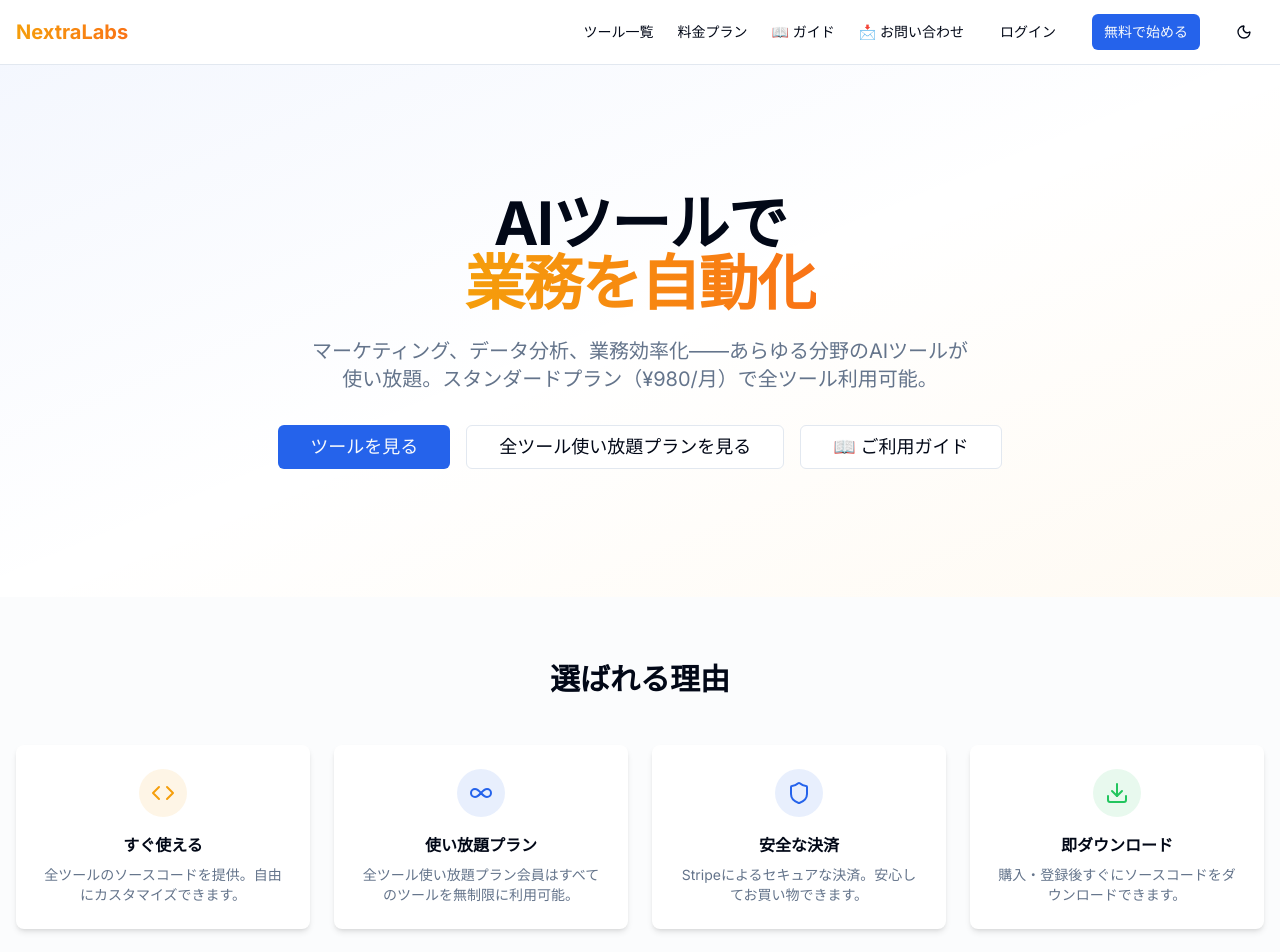
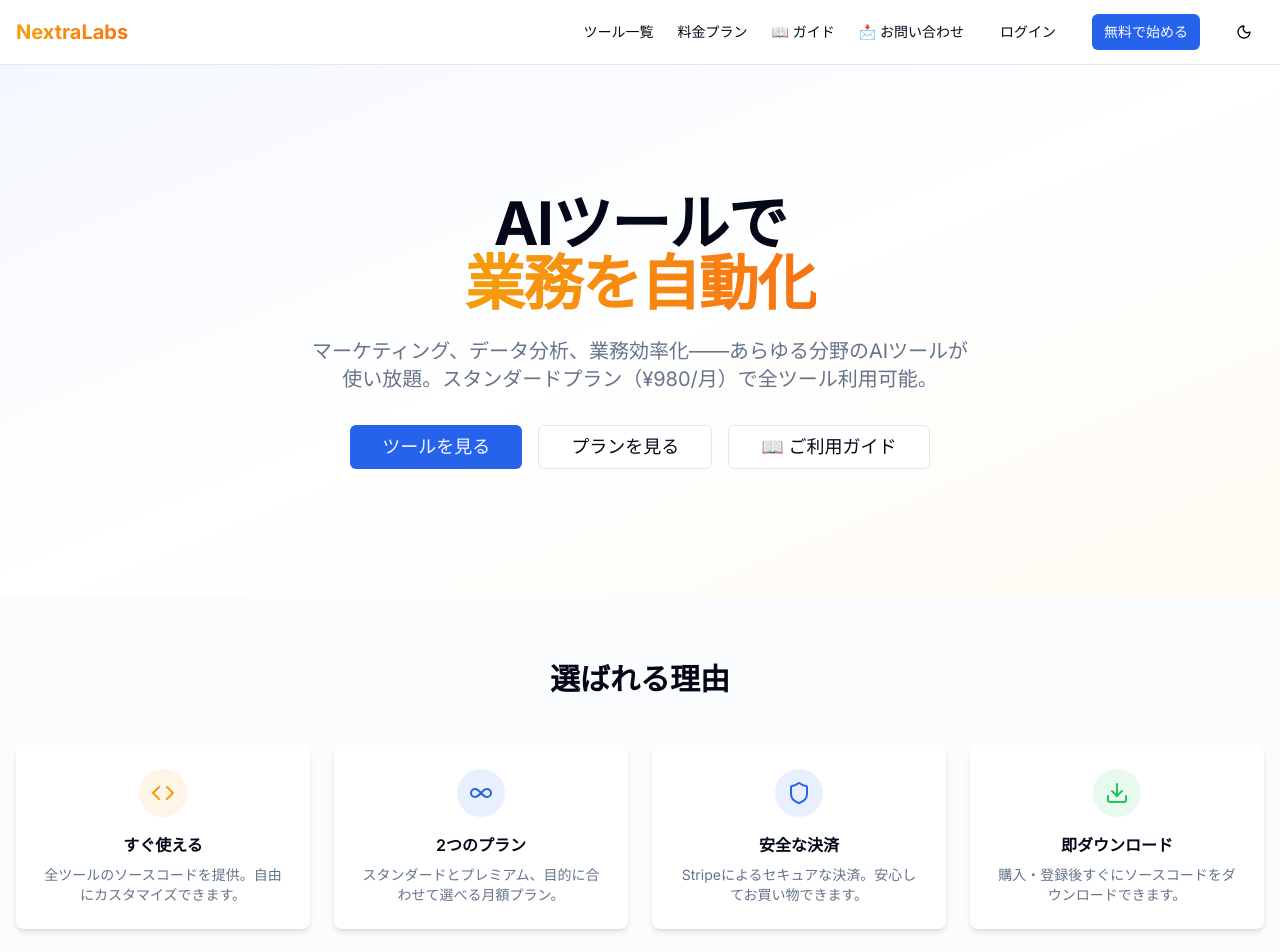
Before and after one commit to fyoneyone9-cyber/nextralabs-membership, a Next.js app: page / in a window 1280 px wide. Shown: the top 952 px of the page. Built offline with nearby package versions, Linux system fonts and the light colour scheme; no server answers.

Commit message:
fix: remove all misleading 全ツール使い放題 from top page, fix typo

```diff
--- a/src/app/page.tsx
+++ b/src/app/page.tsx
@@ -40,7 +40,7 @@ export default function HomePage() {
             </Link>
             <Link href="/pricing">
               <Button variant="outline" size="lg" className="text-lg px-8">
-                全ツール使い放題プランを見る
+                プランを見る
               </Button>
             </Link>
             <Link href="/guide">
@@ -73,9 +73,9 @@ export default function HomePage() {
                 <div className="mb-4 inline-flex h-12 w-12 items-center justify-center rounded-full bg-primary/10">
                   <Infinity className="h-6 w-6 text-primary" />
                 </div>
-                <h3 className="font-semibold mb-2">使い放題プラン</h3>
+                <h3 className="font-semibold mb-2">2つのプラン</h3>
                 <p className="text-sm text-muted-foreground">
-                  全ツール使い放題プラン会員はすべてのツールを無制限に利用可能。
+                  スタンダードとプレミアム、目的に合わせて選べる月額プラン。
                 </p>
               </CardContent>
             </Card>
@@ -243,14 +243,14 @@ export default function HomePage() {
         <div className="container mx-auto px-4 text-center">
           <h2 className="text-3xl font-bold mb-4">今すぐ始めよう</h2>
           <p className="text-muted-foreground mb-8 max-w-xl mx-auto">
-            プランに登録するして、すべてのAIツールを使い放題に。
+            スタンダード（¥980/月）またはプレミアム（¥1,980/月）で、AIツールを使い放題。
           </p>
           <div className="flex flex-col sm:flex-row gap-4 justify-center">
             <Link href="/products">
               <Button size="lg" className="text-lg px-8">ツール一覧を見る</Button>
             </Link>
             <Link href="/pricing">
-              <Button variant="outline" size="lg" className="text-lg px-8">全ツール使い放題プランに登録</Button>
+              <Button variant="outline" size="lg" className="text-lg px-8">プランを見る</Button>
             </Link>
           </div>
         </div>
```
